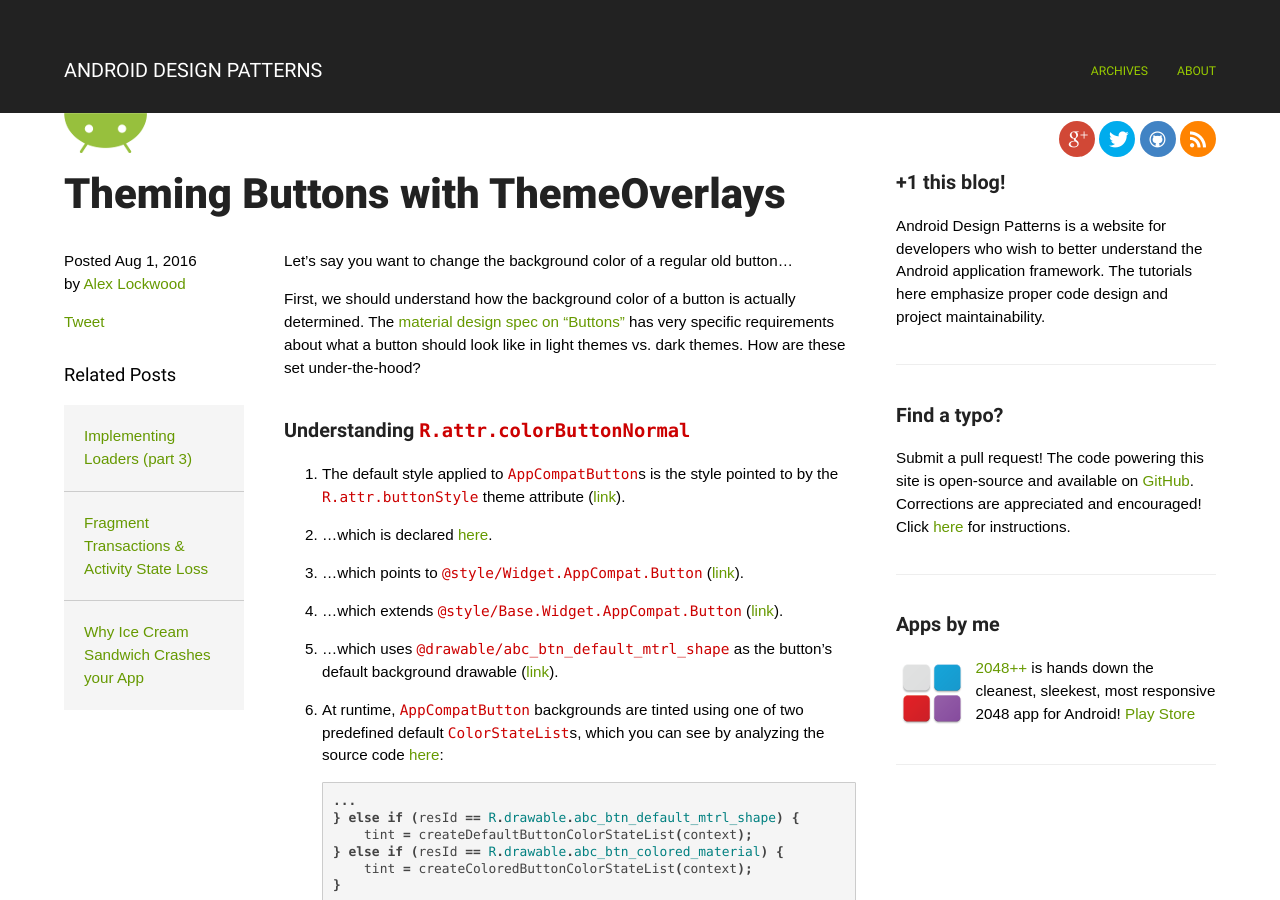
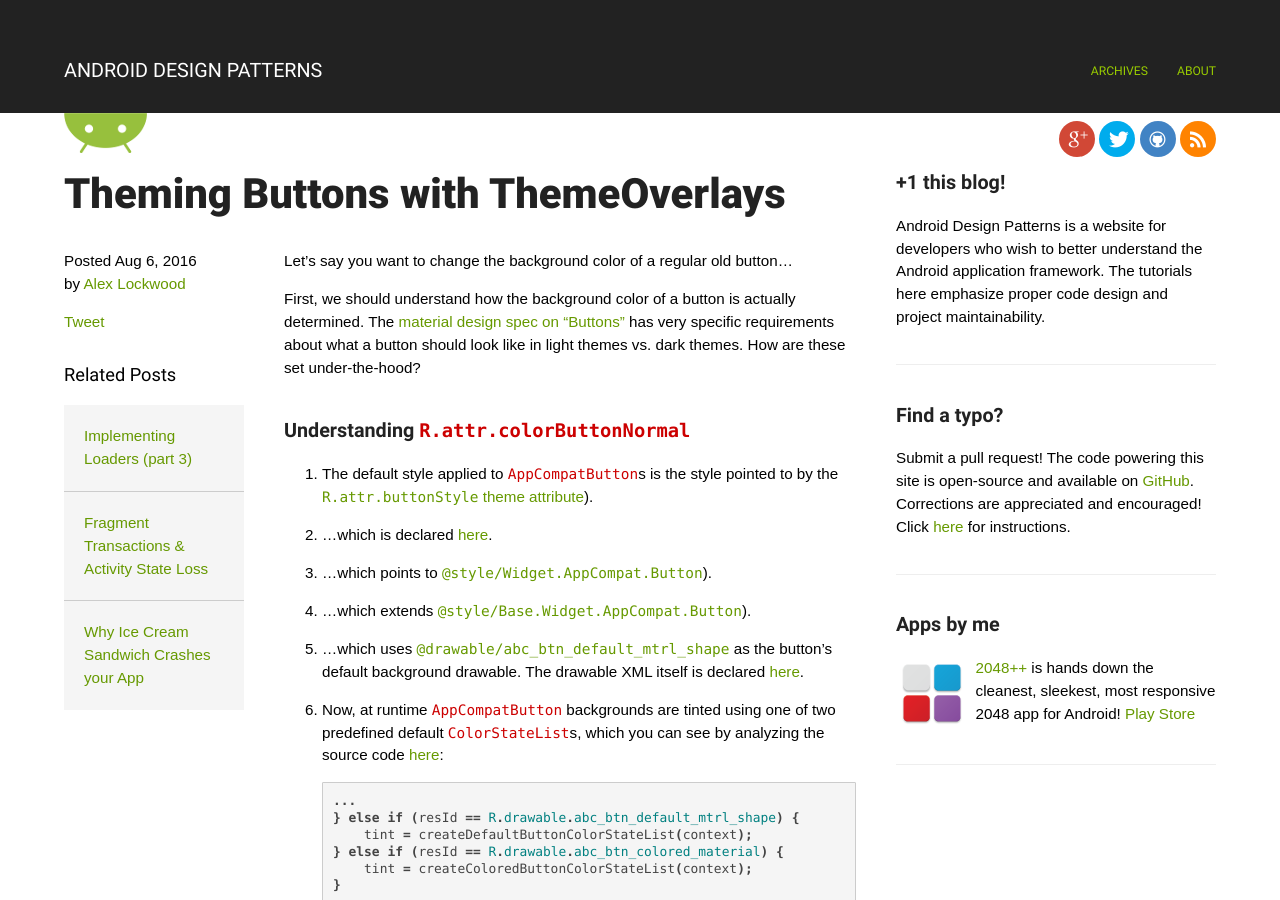
Before and after one commit to alexjlockwood/AndroidDesignPatterns, a Jekyll site: the page built from _posts/2016-08-06-theming-buttons-with-themeoverlays.md, in a window 1280 px wide and 900 px high. Built offline with Jekyll 4.4.1, drawn with Linux system fonts in a browser that asks for light colours; some web fonts are replaced; a script that is not in the unit is left out; comment, search, counter and statistics services are not loaded.

Commit message:
update rant #6 post

`````diff
--- a/_posts/2016-08-06-theming-buttons-with-themeoverlays.md
+++ b/_posts/2016-08-06-theming-buttons-with-themeoverlays.md
@@ -22,20 +22,21 @@ themes vs. dark themes. How are these set under-the-hood?
 ### Understanding `R.attr.colorButtonNormal`
 
 1.  The default style applied to `AppCompatButton`s is the style pointed to by
-    the `R.attr.buttonStyle` theme attribute ([link](https://github.com/android/platform_frameworks_support/blob/marshmallow-mr2-release/v7/appcompat/src/android/support/v7/widget/AppCompatButton.java#L60)).
+    the [`R.attr.buttonStyle` theme attribute](https://github.com/android/platform_frameworks_support/blob/marshmallow-mr2-release/v7/appcompat/src/android/support/v7/widget/AppCompatButton.java#L60)).
 
 2.  ...which is declared [here](https://github.com/android/platform_frameworks_support/blob/marshmallow-mr2-release/v7/appcompat/res/values/themes_base.xml#L234).
 
-3.  ...which points to `@style/Widget.AppCompat.Button` ([link](https://github.com/android/platform_frameworks_support/blob/marshmallow-mr2-release/v7/appcompat/res/values/styles.xml#L205)).
+3.  ...which points to [`@style/Widget.AppCompat.Button`](https://github.com/android/platform_frameworks_support/blob/marshmallow-mr2-release/v7/appcompat/res/values/styles.xml#L205)).
 
-4.  ...which extends `@style/Base.Widget.AppCompat.Button` ([link](https://github.com/android/platform_frameworks_support/blob/marshmallow-mr2-release/v7/appcompat/res/values/styles_base.xml#L399)).
+4.  ...which extends [`@style/Base.Widget.AppCompat.Button`](https://github.com/android/platform_frameworks_support/blob/marshmallow-mr2-release/v7/appcompat/res/values/styles_base.xml#L399)).
 
-5.  ...which uses `@drawable/abc_btn_default_mtrl_shape` as the button's default
-    background drawable ([link](https://github.com/android/platform_frameworks_support/blob/marshmallow-mr2-release/v7/appcompat/res/values/styles_base.xml#L400)).
+5.  ...which uses
+    [`@drawable/abc_btn_default_mtrl_shape`]((https://github.com/android/platform_frameworks_support/blob/marshmallow-mr2-release/v7/appcompat/res/values/styles_base.xml#L400))
+    as the button's default background drawable. The drawable XML itself is declared [here](https://github.com/android/platform_frameworks_support/blob/marshmallow-mr2-release/v7/appcompat/res/drawable/abc_btn_default_mtrl_shape.xml).
 
-6.  At runtime, `AppCompatButton` backgrounds are tinted using one of two
+6.  Now, at runtime `AppCompatButton` backgrounds are tinted using one of two
     predefined default `ColorStateList`s, which you can see by analyzing the
-    source code [here](https://github.com/android/platform_frameworks_support/blob/62eb3105e51335cf9074a5506d8d2b220aeb95dc/v7/appcompat/src/android/support/v7/widget/AppCompatDrawableManager.java#L311):
+    source code [here](https://github.com/android/platform_frameworks_support/blob/marshmallow-mr2-release/v7/appcompat/src/android/support/v7/internal/widget/TintManager.java#L296-L299):
 
     ```java
     ...
@@ -47,7 +48,7 @@ themes vs. dark themes. How are these set under-the-hood?
     ...
     ```
 
-    and [here](https://github.com/android/platform_frameworks_support/blob/62eb3105e51335cf9074a5506d8d2b220aeb95dc/v7/appcompat/src/android/support/v7/widget/AppCompatDrawableManager.java#L513-L548):
+    and [here](https://github.com/android/platform_frameworks_support/blob/marshmallow-mr2-release/v7/appcompat/src/android/support/v7/internal/widget/TintManager.java#L486-L521):
 
     ````java
      private ColorStateList createDefaultButtonColorStateList(Context context) {
`````
Also changed, not shown: other parts of _posts/2016-08-06-theming-buttons-with-themeoverlays.md (+1 -1 lines).
